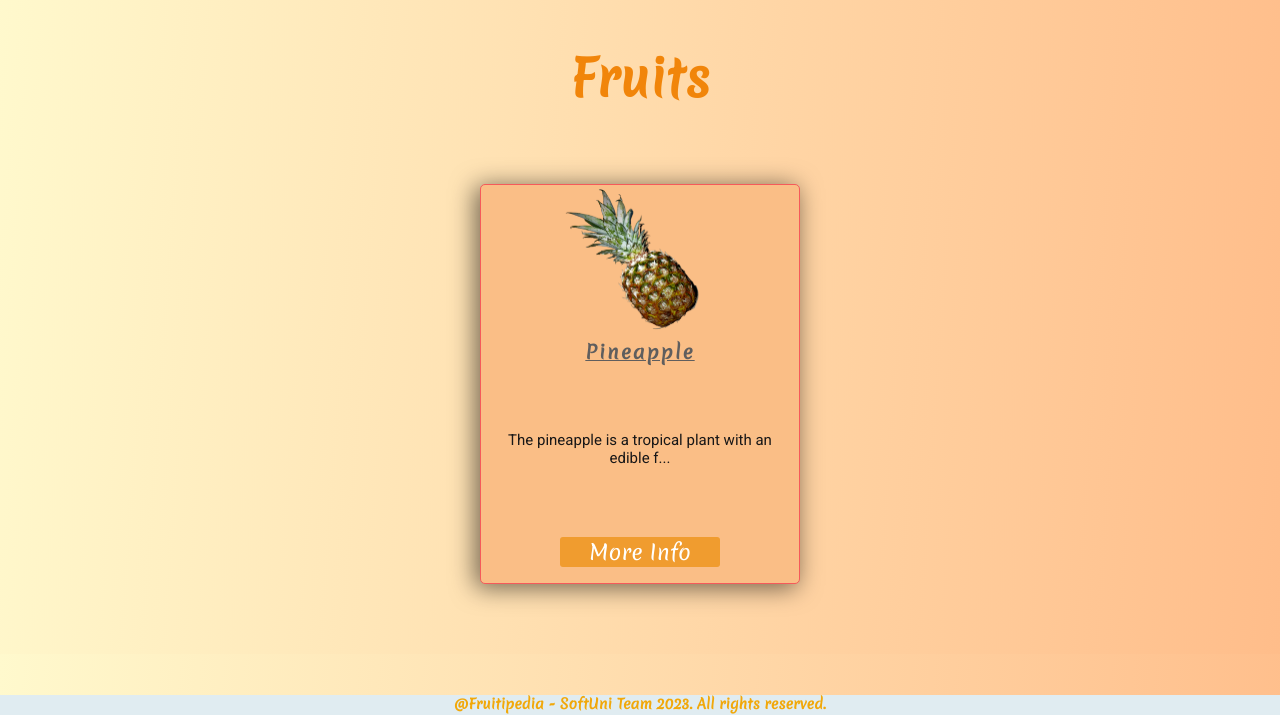
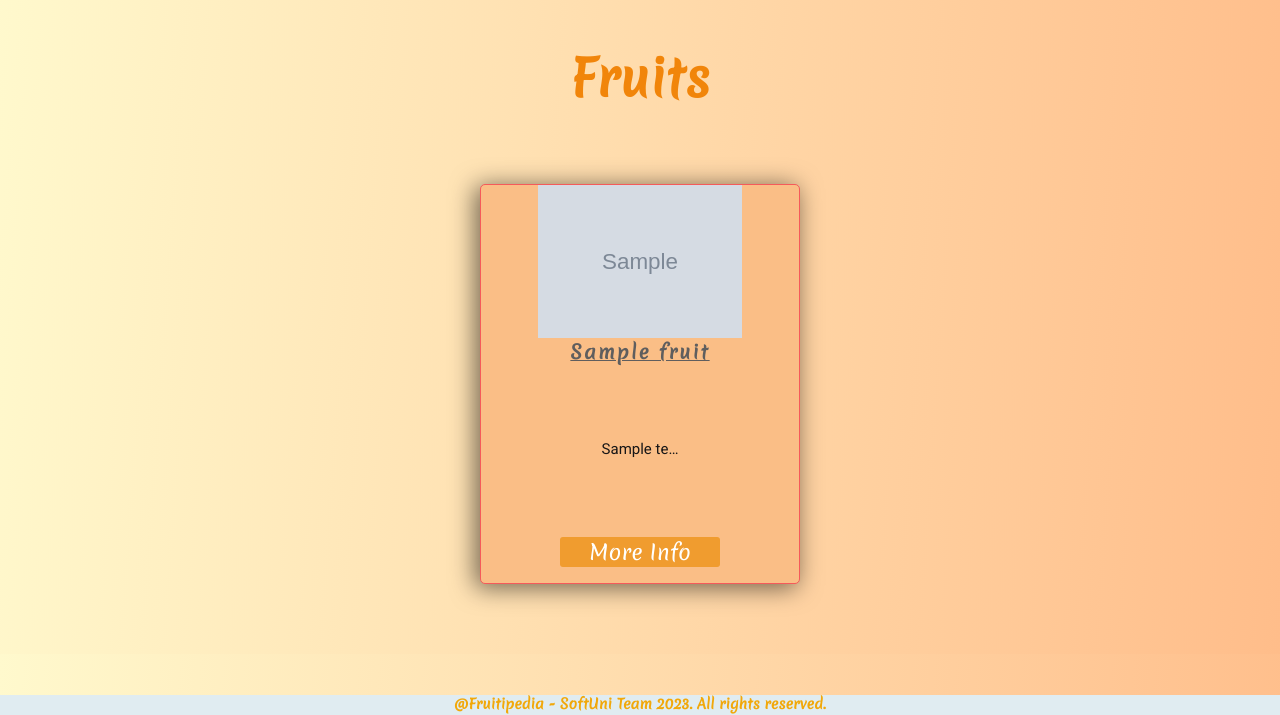
Before and after one commit to AlexandarEfremov/django_project, a Django app: template fruitipediaApp/templates/common/dashboard.html in a window 1280 px wide. Shown: the part 85-800 px from the top of the page. Run offline with Django 3.2, Linux system fonts and the light colour scheme; the template is opened without the code that fills it: most values are stand-ins (such as "Sample title", 1, 10 or a date in 2020); grey boxes marked "Sample" are stand-in pictures.

Commit message:
07.08.2024

```diff
--- a/fruitipediaApp/templates/common/dashboard.html
+++ b/fruitipediaApp/templates/common/dashboard.html
@@ -3,18 +3,18 @@
     <h2>Fruits</h2>
 {% if fruits %}
     <section id="dashboard">
-
+    {% for fruit in fruits %}
         <div class="fruit">
             <!-- fruit image -->
-            <img src="/static/images/fruit 1.png" alt="example1"/>
+            <img src="{{ fruit.image_url }}" alt="example1"/>
             <!-- fruit name -->
-            <h3 class="title">Pineapple</h3>
+            <h3 class="title">{{ fruit.name }}</h3>
             <!-- fruit description -->
-            <p class="description">The pineapple is a tropical plant with an edible f...</p>
+            <p class="description">{{ fruit.description|truncatechars:10 }}</p>
             <!-- fruit details button -->
             <a class="details-btn" href="#">More Info</a>
         </div>
-
+    {% endfor %}
     </section>
 {% else %}
     <h2>No fruit info yet.</h2>
```
